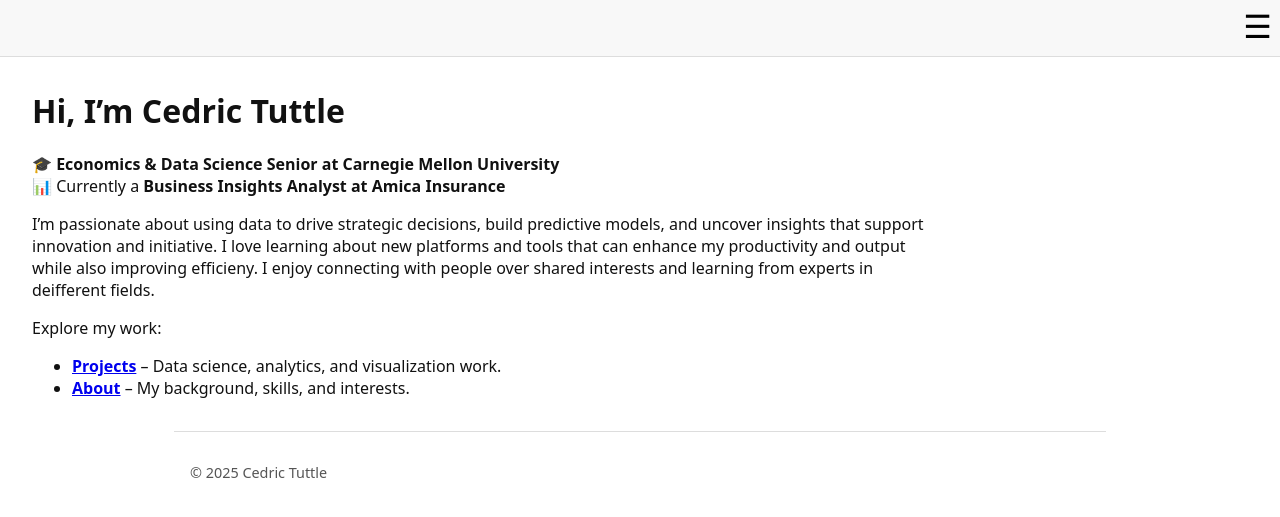
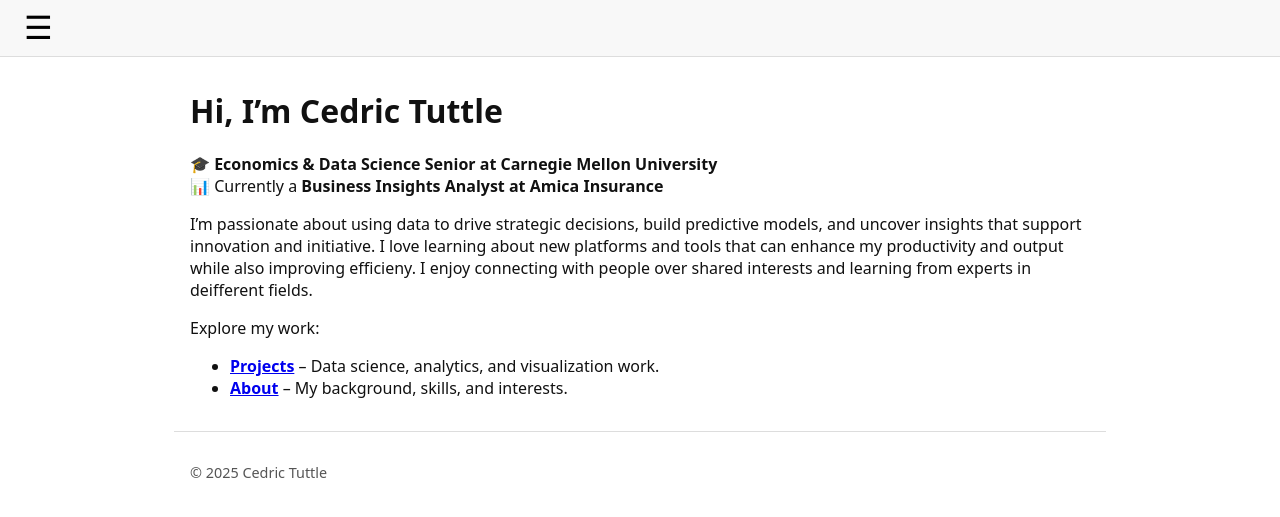
Before and after one commit to ctuttle123/cedrictuttle.github.io, a Jekyll site: the page built from index.md, in a window 1280 px wide. Shown: the top 517 px of the page. Built offline with Jekyll 4.4.1, drawn with Linux system fonts in a browser that asks for light colours.

Commit message:
Update custom.scss

```diff
--- a/_sass/custom.scss
+++ b/_sass/custom.scss
@@ -12,29 +12,36 @@
   position: relative;
   background-color: #f8f8f8;
   border-bottom: 1px solid #ddd;
-  padding: 0;
+  padding: 0 1rem;
   height: 3.5rem;
+  display: flex;
+  align-items: center;
+  justify-content: space-between;
 }
 
+.site-header h1 a {
+  text-decoration: none;
+  color: #111;
+  font-size: 1.5rem;
+}
+
+/* Hamburger button top-right */
 .hamburger {
-  position: absolute;
-  top: 0;
-  right: 0;
   font-size: 2rem;
   background: none;
   border: none;
   cursor: pointer;
-  margin: 0;
   padding: 0.5rem;
   z-index: 20;
 }
 
+/* Drop-down nav aligned to right */
 #nav-menu ul {
   display: none;
   flex-direction: column;
   position: absolute;
   top: 3.5rem;
-  right: 0;
+  right: 1rem;
   background-color: #f8f8f8;
   border: 1px solid #ddd;
   padding: 0.5rem 1rem;
@@ -62,9 +69,10 @@
 
 /* --- Main content --- */
 .site-main {
-  margin: 2rem 2rem;
+  margin: 2rem auto;
   max-width: 900px;
   text-align: left;
+  padding: 0 1rem;
 }
 
 /* --- Footer --- */
@@ -78,15 +86,13 @@
   font-size: 0.9rem;
 }
 
-/* --- About Me Page Layout (page-specific) --- */
+/* --- About Me Page Layout --- */
 .about-page .about-container {
   display: flex;
   align-items: flex-start;
   justify-content: space-between;
   gap: 3rem;
   padding: 2rem 0;
-  max-width: 1200px;
-  margin: 0 auto;
 }
 
 .about-page .about-text {
@@ -108,7 +114,6 @@
   animation: wave 2.5s ease-in-out infinite;
 }
 
-/* Waving animation */
 @keyframes wave {
   0%, 100% { transform: rotate(0deg); }
   25% { transform: rotate(3deg); }
```
